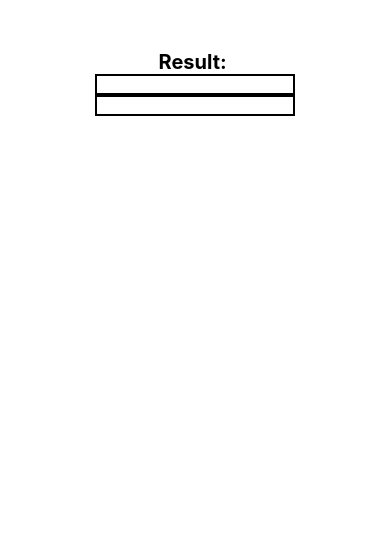
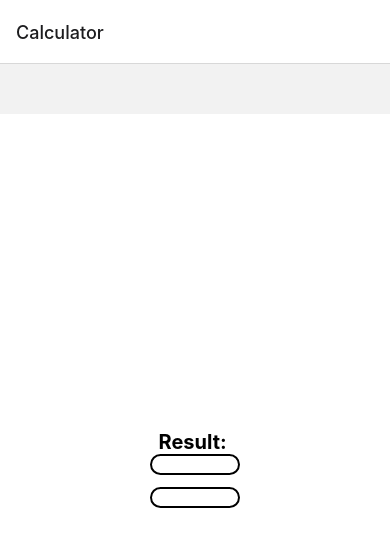
Before and after one commit to leolehto/Mobiili, a React Native app: screen /Calculator in a window 390 px wide. Shown: the top 546 px of the page. Built offline with nearby package versions, Linux system fonts and the light colour scheme.

Commit message:
Navigaatio lisätty

```diff
--- a/App.js
+++ b/App.js
@@ -1,69 +1,20 @@
 import { StatusBar } from 'expo-status-bar';
 import React, { useState } from 'react';
 import { StyleSheet, Text, View, Button, TextInput, FlatList } from 'react-native';
-
+import { NavigationContainer } from '@react-navigation/native';
+import { createNativeStackNavigator } from '@react-navigation/native-stack';
+import Calculator from './Calculator';
+import History from './History';
 
 export default function App() {
-  const[number1, setNumber1] = useState("");
-  const[number2, setNumber2] = useState("");
-  const[result, setResult] = useState("");
-  const[calculation, setCalculation] = useState([]);
-
-
-  const buttonPressed1 = () => {
-    const plus = parseFloat(number1) + parseFloat(number2)
-    const newCalculation = `${number1} + ${number2} = ${plus}`;
-    setResult(plus)
-    setCalculation([newCalculation, ...calculation]);
-  };
-  const buttonPressed2 = () => {
-    const minus = parseFloat(number1) - parseFloat(number2)
-    const newCalculation = `${number1} - ${number2} = ${minus}`;
-    setResult(minus)
-    setCalculation([newCalculation, ...calculation]);
-
-  };
-
-
+  const Stack = createNativeStackNavigator();
   return (
-    <View style={styles.container}>
-      <Text style={{fontSize: 20, justifyContent: 'space-around', fontWeight: 'bold'}}
-      >Result:{result} </Text>
-      <TextInput
-        style={{width: 200, borderWidth: 2}} keyboardType='numeric'
-        onChangeText={number1 => setNumber1(number1)} value={number1}
-      />
-      <TextInput
-        style={{width: 200, borderWidth: 2}} keyboardType='numeric'
-        onChangeText={number2 => setNumber2(number2)} value={number2}
-      />
-      <View style={styles.buttons}>
-      <Button onPress={buttonPressed1} color={'green'} title='+'/>
-      <Button onPress={buttonPressed2} color={'red'} title='-'/>
-      </View>
-      <FlatList data={calculation}
-       keyExtractor={(item, index) => index.toString()}
-       renderItem={({ item }) => <Text style={{ fontSize: 20 }}>{item}</Text>}/>
-      <StatusBar style="auto"
-      />
-    </View>
+  <NavigationContainer>
+    <Stack.Navigator>
+      <Stack.Screen name='Calculator' component={Calculator}/>
+      <Stack.Screen name='History' component={History} />
+    </Stack.Navigator>
+  </NavigationContainer>
 
   );
 }
-
-const styles = StyleSheet.create({
-  container: {
-    flex: 1,
-    backgroundColor: '#fff',
-    alignItems: 'center',
-    justifyContent: 'center',
-    marginTop: 50,
-  },
-  buttons:{
-    flex: 0,
-    flexDirection: 'row',
-    justifyContent: 'space-around',
-    marginTop: 20
-  },
-
-});
--- /dev/null
+++ b/Calculator.js
@@ -0,0 +1,62 @@
+import { StatusBar } from 'expo-status-bar';
+import React, { useState } from 'react';
+import { StyleSheet, Text, View, Button, TextInput, FlatList } from 'react-native';
+import { NavigationContainer } from '@react-navigation/native';
+import { createNativeStackNavigator } from '@react-navigation/native-stack';
+
+export default function Calculator({navigation}){
+    const[number1, setNumber1] = useState("");
+    const[number2, setNumber2] = useState("");
+    const[result, setResult] = useState("");
+    const[calculation, setCalculation] = useState([]);
+
+
+    const buttonPressed1 = () => {
+      const plus = parseFloat(number1) + parseFloat(number2)
+      const newCalculation = `${number1} + ${number2} = ${plus}`;
+      setResult(plus)
+      setCalculation([newCalculation, ...calculation]);
+    };
+    const buttonPressed2 = () => {
+      const minus = parseFloat(number1) - parseFloat(number2)
+      const newCalculation = `${number1} - ${number2} = ${minus}`;
+      setResult(minus)
+      setCalculation([newCalculation, ...calculation]);
+
+    };
+    return(
+        <View style={styles.container}>
+      <Text style={{fontSize: 20, justifyContent: 'space-around', fontWeight: 'bold'}}
+      >Result:{result} </Text>
+      <TextInput
+        style={{width: 90, borderWidth: 2, borderRadius: 30, textAlign: 'center', marginBottom: 12}} keyboardType='numeric'
+        onChangeText={number1 => setNumber1(number1)} value={number1}
+      />
+      <TextInput
+        style={{width: 90, borderWidth: 2, borderRadius: 30, textAlign: 'center'}} keyboardType='numeric'
+        onChangeText={number2 => setNumber2(number2)} value={number2}
+      />
+      <View style={styles.buttons}>
+      <Button onPress={buttonPressed1} color={'green'} title='+'/>
+      <Button onPress={buttonPressed2} color={'red'} title='-'/>
+      <Button onPress={() => navigation.navigate('History', {history: calculation})} color={'black'} title='History'/>
+      </View>
+    </View>
+    );
+}
+const styles = StyleSheet.create({
+    container: {
+      flex: 1,
+      backgroundColor: '#fff',
+      alignItems: 'center',
+      justifyContent: 'center',
+      marginTop: 50,
+    },
+    buttons:{
+      flex: 0,
+      flexDirection: 'row',
+      justifyContent: 'space-around',
+      marginTop: 20
+    },
+
+  });
--- /dev/null
+++ b/History.js
@@ -0,0 +1,26 @@
+import { StatusBar } from 'expo-status-bar';
+import React, { useState } from 'react';
+import { StyleSheet, Text, View, Button, TextInput, FlatList } from 'react-native';
+import { NavigationContainer } from '@react-navigation/native';
+import { createNativeStackNavigator } from '@react-navigation/native-stack';
+export default function History({route, navigation}){
+    const {history} = route.params
+    return(
+    <View style = {styles.container}>
+    <FlatList data={history}
+        keyExtractor={(item, index) => index.toString()}
+        renderItem={({ item }) => <Text style={{ fontSize: 20 }}>{item}</Text>}/>
+       <StatusBar style="auto"
+    />
+    </View>
+    )
+}
+const styles = StyleSheet.create({
+    container: {
+      flex: 1,
+      backgroundColor: '#fff',
+      alignItems: 'center',
+      justifyContent: 'center',
+
+    },
+  });
```
Also changed, not shown: package.json (+6 -1 lines), 1 other file (tests, documents, lock files or other folders).
